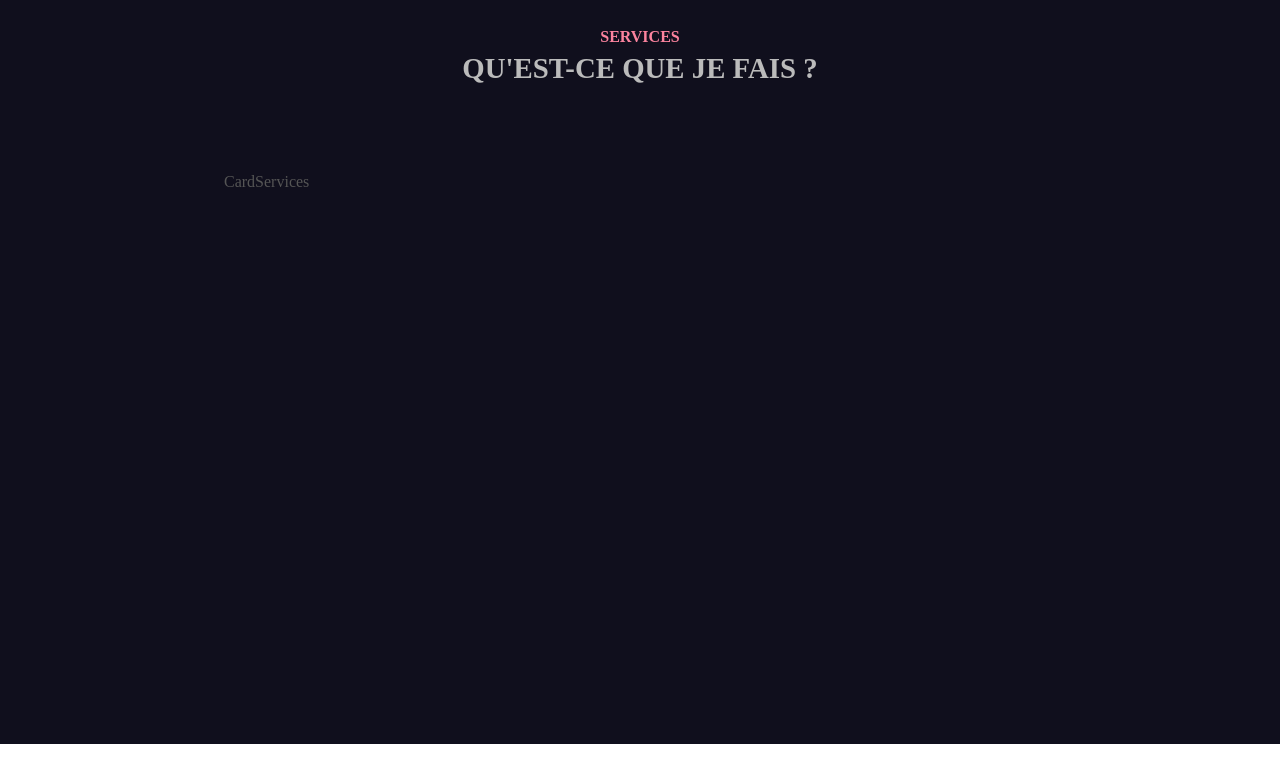
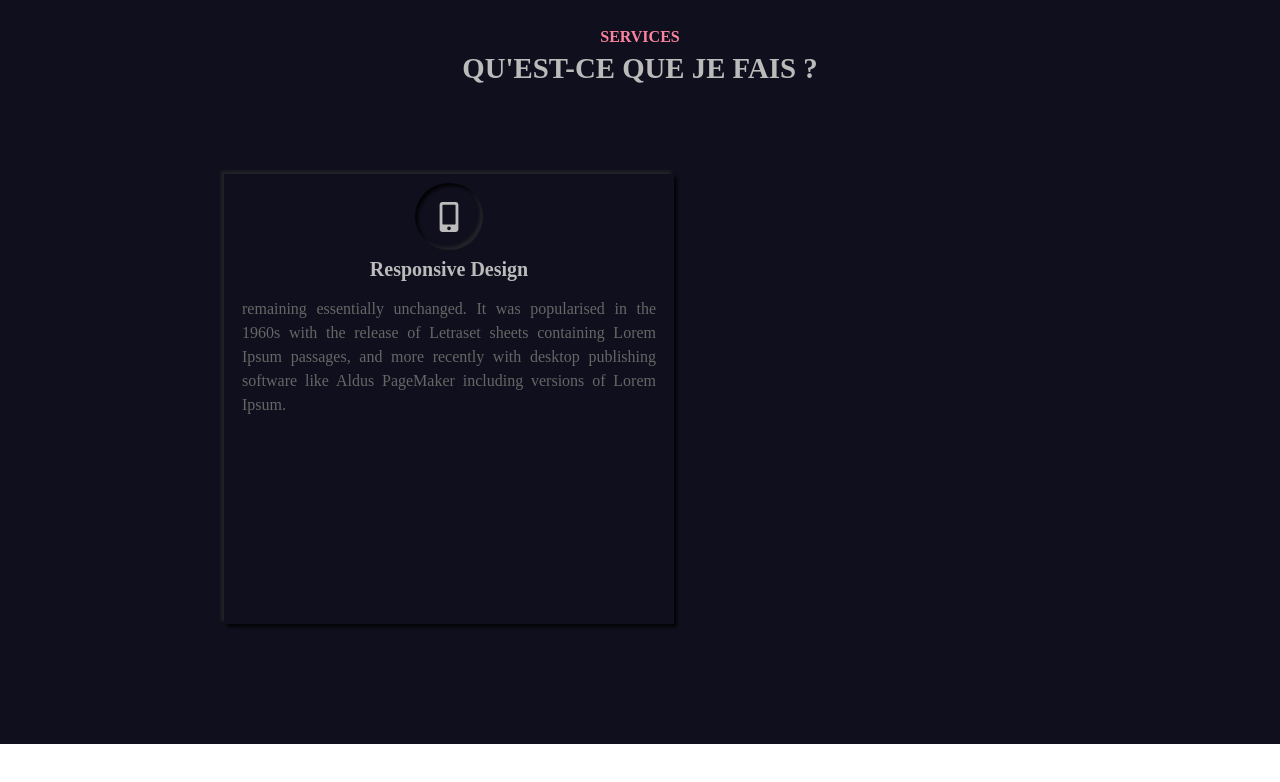
Before and after one commit to ExcaliburSims/portfolioNextJS, a Next.js app: page /Service in a window 1280 px wide. Shown: the top 782 px of the page. Built offline with nearby package versions, Linux system fonts and the light colour scheme.

Commit message:
fix max-width

```diff
--- a/components/CardServices.jsx
+++ b/components/CardServices.jsx
@@ -1,7 +1,25 @@
 import React from "react";
+import styles from "../styles/CardServices.module.scss";
+import { FaMobileAlt } from "react-icons/fa";
 
 function CardServices() {
-  return <div>CardServices</div>;
+  return (
+    <div className={styles.service}>
+      {/* <div className={styles.service__interieur}> */}
+      <div className={styles.icon}>
+        {/* <i class="fas fa-mobile-alt"></i>*/}
+        <FaMobileAlt className={styles.iconpic} />
+      </div>
+      <h3>Responsive Design</h3>
+      <p>
+        remaining essentially unchanged. It was popularised in the 1960s with
+        the release of Letraset sheets containing Lorem Ipsum passages, and more
+        recently with desktop publishing software like Aldus PageMaker including
+        versions of Lorem Ipsum.
+      </p>
+      {/* </div> */}
+    </div>
+  );
 }
 
 export default CardServices;
```
